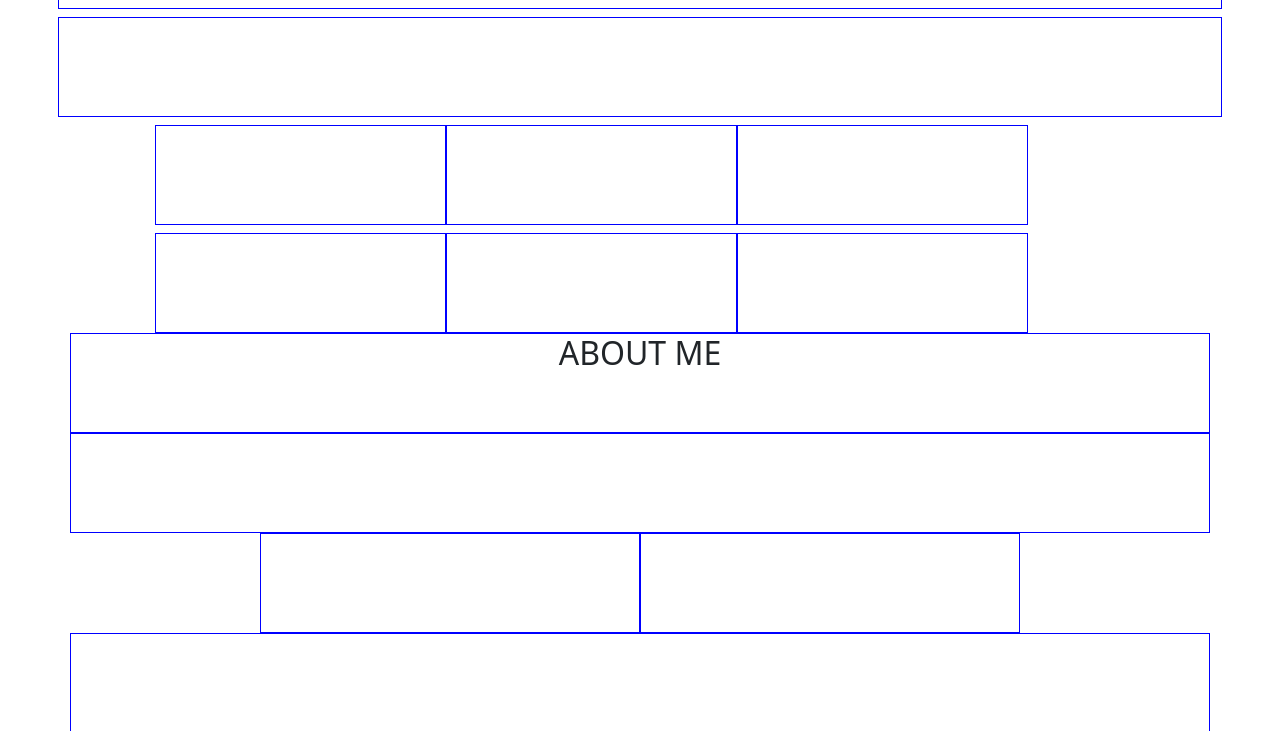
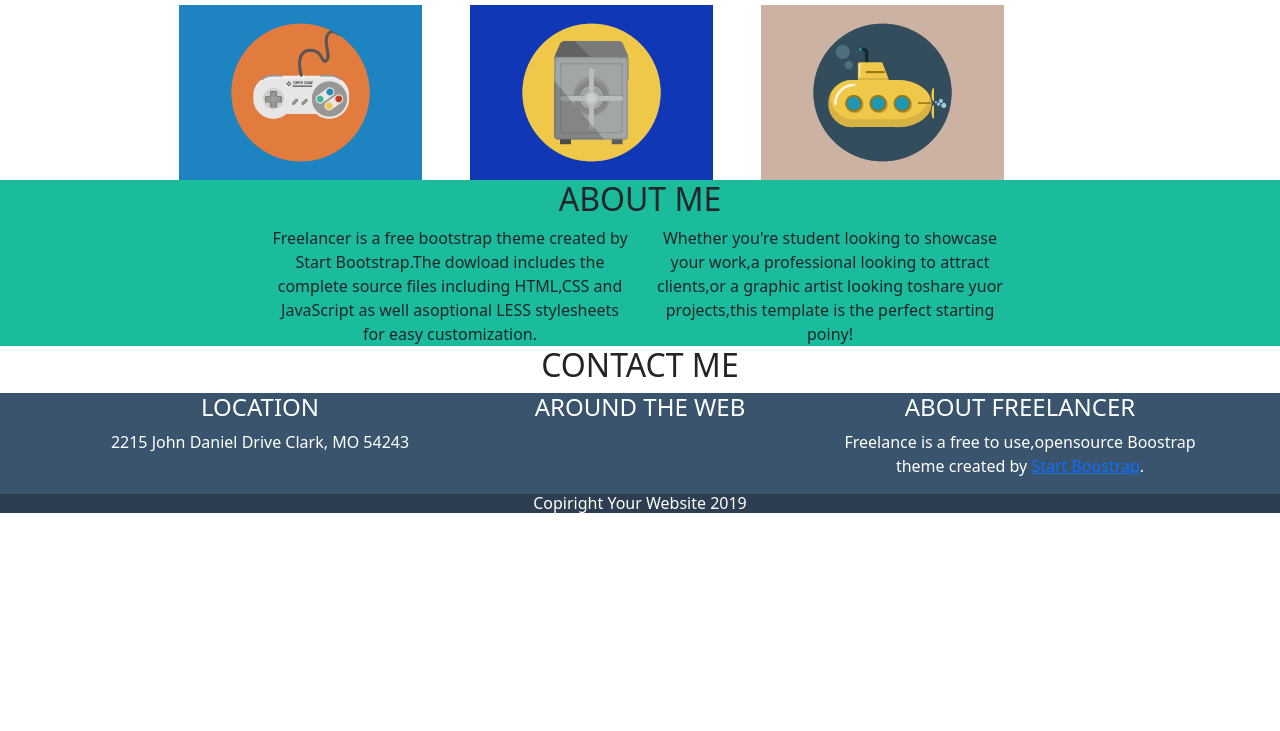
Before and after one commit to PincelliN/html-css-bootstrap-freelancer, a plain HTML site: page index.html in a window 1280 px wide. Shown: the part 615-1346 px from the top of the page. After the commit the page ends 1136 px from the top, so only its background shows below. Drawn offline with nearby package versions, Linux system fonts and the light colour scheme.

Commit message:
add backgroud-color

```diff
--- a/css/style.css
+++ b/css/style.css
@@ -3,7 +3,23 @@
     padding: 0;
 
 }
-[class*="col-"]{
-    height: 100px;
-    border: 1px solid blue;
+
+.container-fluid img{
+    width: 200px;
 }
+header{
+    background-color: rgb(44, 62, 80);
+}
+main section:nth-child(odd){
+    background-color:rgb(26, 188, 156) ;
+}
+img{
+    width:100%;
+}
+footer{
+    background-color: rgb(58, 84, 109);
+    color: white;
+}
+footer section:last-child{
+    background-color:rgb(44, 62, 80) ;
+}
--- a/index.html
+++ b/index.html
@@ -18,9 +18,10 @@
     </header>
     <main>
         <!-- JUMBOTRON -->
-        <section class="container-fluid text-center">
+        <section >
+            <div class="container-fluid text-center">
                 <div class="row gy-2">
-                <div class="col-12"></div>
+                    <div class="col-12"><img src="img/avatar.svg" alt="avatar"></div>
                     <div class="col-12">
                         <h1>START BOOTSTRAP</h1>
                     </div>
@@ -29,32 +30,38 @@
                         <p>GRAPHIC ARTIS - WEB DESIGNER - ILLUSTRATOR</p>
                     </div>
                 </div>
+            </div>
         </section>
         <!-- SEZIONE IMMAGINI -->
-        <section class="container container-sm container-lg text-center ">
+        <section >
+            <div class="container container-sm container-lg text-center ">
                 <div class="row gy-2 gx-5">
                     <div class="col-12"><H2>PORTFOLIO</H2></div>
                     <div class="col-12"></div>
-                <div class="col-10 col-sm-5 col-lg-3 offset-1  "></div>
-                <div class="col-10 col-sm-5 col-lg-3 offset-1 offset-sm-0"></div>
-                <div class="col-10 col-sm-5 col-lg-3 offset-1 offset-lg-0"></div>
-                <div class="col-10 col-sm-5 col-lg-3 offset-1 offset-sm-0 offset-lg-1"></div>
-                <div class="col-10 col-sm-5 col-lg-3 offset-1 offset-lg-0"></div>
-                <div class="col-10 col-sm-5 col-lg-3 offset-1 offset-sm-0  "></div>
+                    <div class="col-10 col-sm-5 col-lg-3 offset-1 "><img src="img/cabin.png" alt="House"></div>
+                    <div class="col-10 col-sm-5 col-lg-3 offset-1 offset-sm-0"><img src="img/cake.png" alt="cake"></div>
+                    <div class="col-10 col-sm-5 col-lg-3 offset-1 offset-lg-0"><img src="img/circus.png" alt="circus"></div>
+                    <div class="col-10 col-sm-5 col-lg-3 offset-1 offset-sm-0 offset-lg-1"><img src="img/game.png" alt="game"></div>
+                    <div class="col-10 col-sm-5 col-lg-3 offset-1 offset-lg-0"><img src="img/safe.png" alt="safe"></div>
+                    <div class="col-10 col-sm-5 col-lg-3 offset-1 offset-sm-0  "><img src="img/submarine.png" alt=""></div>
+                </div>
             </div>
         </section>
         <!-- ABOUT -->
-         <section class="container container-sm container-lg text-center ">
+         <section >
+            <div class="container container-sm container-lg text-center ">
                 <div class="row">
                     <div class="col-12"><h2>ABOUT ME</h2></div>
                     <div class="col-12"></div>
-                <div class="col-8 col-sm-4 offset-2 offset-sm-2"></div>
-                <div class="col-8 col-sm-4 offset-2 offset-sm-0"></div>
+                    <div class="col-8 col-sm-4 offset-2 offset-sm-2">Freelancer is a free bootstrap theme created by Start Bootstrap.The dowload includes the complete source files including HTML,CSS and JavaScript as well asoptional LESS stylesheets for easy customization.</div>
+                    <div class="col-8 col-sm-4 offset-2 offset-sm-0">Whether you're student looking to showcase your work,a professional looking to attract clients,or a graphic artist looking toshare yuor projects,this template is the perfect starting poiny!</div>
                     <div class="col-12"></div>
+                </div>
             </div>
          </section>
          <!-- CONCTACT -->
-         <section class="container container-sm container-lg text-center ">
+         <section >
+            <div class="container container-sm container-lg text-center ">
                 <div class="row">
                     <div class="col-12"> <h2>CONTACT ME</h2></div>
                     <div class="col-12"></div>
@@ -64,16 +71,32 @@
                     <div class="col-8 offset-2"></div>
                     <div class="col-8 offset-2"></div>
                 </div>
+            </div>
          </section>
     </main>
     <!-- fOOTER -->
     <footer>
-        <section class="container container-sm container-lg text-center ">
-            <div class="row">
-            <div class="col-12 col-sm "></div>
-            <div class="col-12 col-sm "></div>
-            <div class="col-12 col-sm"></div>
-            <dic class="col-12"></dic>
+        <section >
+            <div class="container container-sm container-lg text-center ">
+                    <div class="row ">
+                    <div class="col-12 col-sm ">
+                        <h4>LOCATION</h4>
+                        <address>2215 John Daniel Drive Clark, MO 54243</address>
+                    </div>
+                    <div class="col-12 col-sm ">
+                        <h4>AROUND THE WEB</h4>
+
+                    </div>
+                    <div class="col-12 col-sm">
+                        <h4>ABOUT FREELANCER</h4>
+                        <p>Freelance is a free to use,opensource Boostrap theme created by <a href="#">Start Boostrap</a>.</p>
+                    </div>
+                </div>
+            </div>
+        </section>
+        <section>
+            <div class="container container-sm container-lg text-center">
+                <dic class="col-12"><h6>Copiright Your Website 2019</h6></dic>
             </div>
         </section>
 
```
Lines whose indentation alone changed are shown as unchanged.
